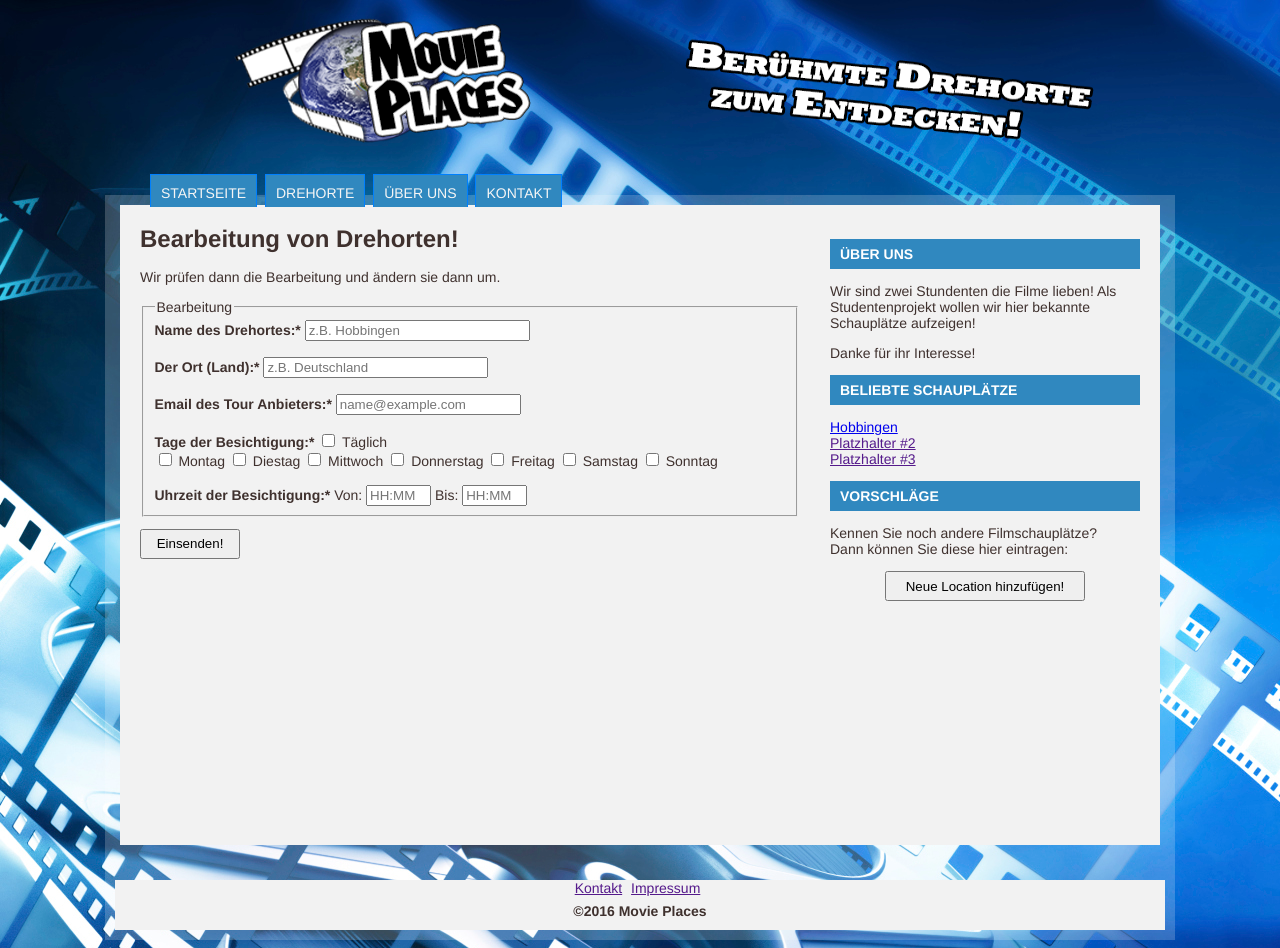
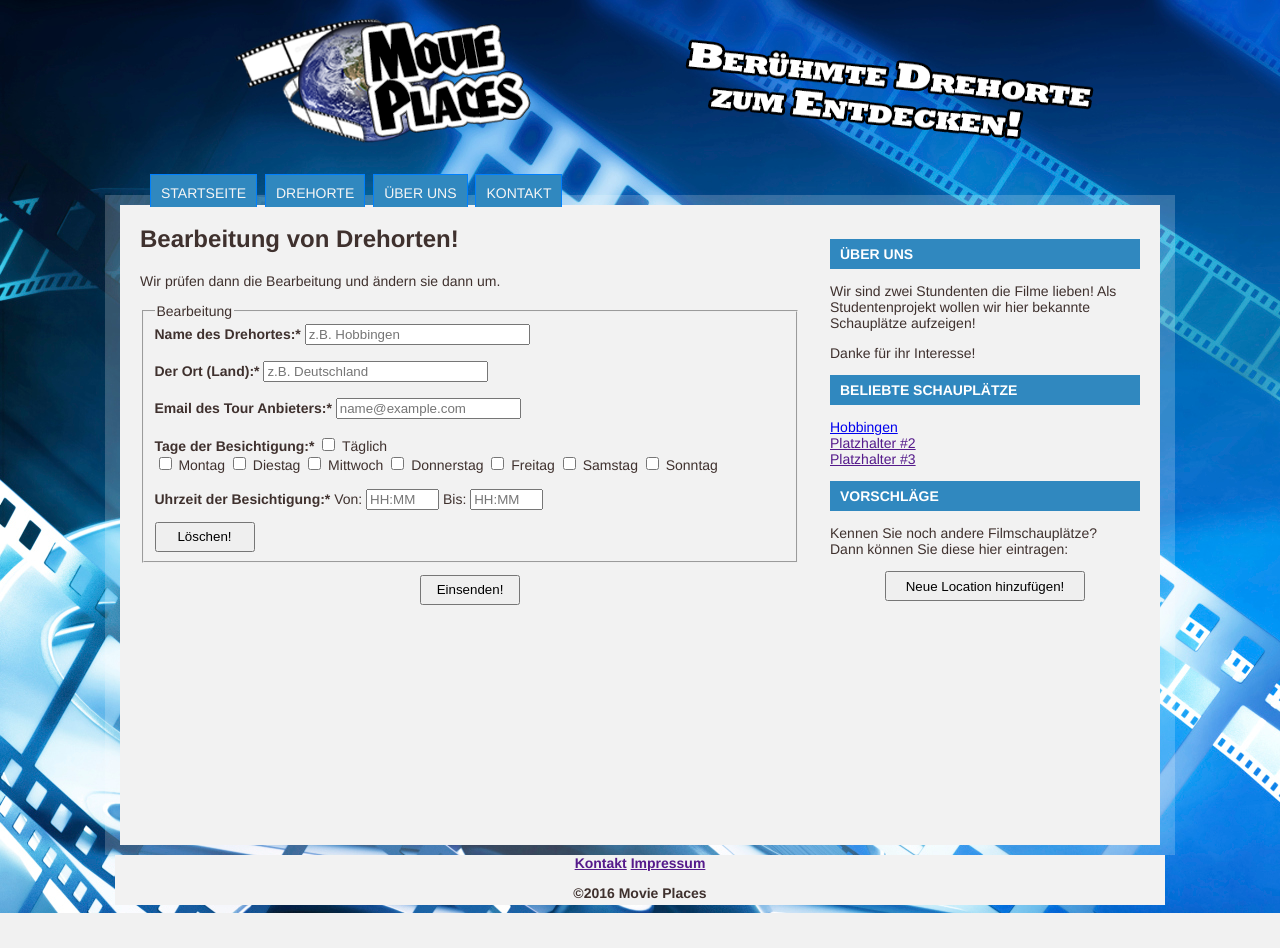
Before and after one commit to RobbieTheRabbit/MME1-Projekt, a PHP site: page /bearbeiten.html in a window 1280 px wide. After the commit the page ends 913 px from the top, so only its background shows below. Run offline with PHP 8.4, Linux system fonts and the light colour scheme.

Commit message:
Änderungen in den tags

```diff
--- a/bearbeiten.html
+++ b/bearbeiten.html
@@ -10,13 +10,13 @@
 </head>
 
 <body>
-    <div id="header">
+    <header>
 
         <a href="index.html"><img src="img/banner.png" width=1000 height=140 BORDER="0"></a>
 
-    </div>
+    </header>
 
-    <div id="navigation">
+    <nav>
         <ul>
             <li><a href="index.html"> Startseite</a></li>
             <li><a href="drehorte.html"> Drehorte</a></li>
@@ -25,11 +25,11 @@
 
         </ul>
 
-    </div>
+    </nav>
     <div id="container">
 
-        <div id="content">
-            <div id="contentleft">
+        <section>
+            <div id="sectionleft">
 
                 <h1> Bearbeitung von Drehorten!</h1>
                 <p>Wir prüfen dann die Bearbeitung und ändern sie dann um.</p>
@@ -61,11 +61,14 @@
                             <br>
                             <br> <strong>Uhrzeit der Besichtigung:* </strong>
                             Von:
-                            <input type="text" name="timefrom" size="5" placeholder="HH:MM" pattern="(?:[01]|2(?![4-9])){1}\d{1}:[0-5]{1}\d{1}" required >
+                            <input type="text" name="timefrom" size="6" placeholder="HH:MM" pattern="(?:[01]|2(?![4-9])){1}\d{1}:[0-5]{1}\d{1}" required >
                             Bis:
-                            <input type="text" name="timeto" size="5" placeholder="HH:MM" pattern="^[0-2][0-3]:[0-5][0-9]$" required>
+                            <input type="text" name="timeto" size="6" placeholder="HH:MM" pattern="^[0-2][0-3]:[0-5][0-9]$" required>
                             <br>
 
+                            <form action="#">
+                        <input type="submit" value="Löschen!" style="margin-top:12px; height: 30px; width:100px;">
+                    </form>
                     </fieldset>
 
                     <form action="#" align="center">
@@ -111,18 +114,14 @@
 
                 </div>
             </div>
-        </div>
+        </section>
     </div>
 
-    <div id="footer">
-        <div id="footercontent">
-            <ul>
-                <li><a href=""> Kontakt</a></li>
-                <li><a href=""> Impressum</a></li>
-            </ul>
+    <footer>
+                <a href=""> Kontakt</a>
+                <a href=""> Impressum</a>
             <p>&copy;2016 Movie Places</p>
-        </div>
-    </div>
+    </footer>
 </body>
 
 </html>
--- a/css/style.css
+++ b/css/style.css
@@ -5,13 +5,13 @@ body {
     image-orientation: center;
 }
 
-#header {
+header {
     width: 1000px;
     min-height: 100px;
     margin: 0 auto;
 }
 
-#navigation {
+nav{
     width: 960px;
     margin: 0 auto;
     position: relative;
@@ -20,18 +20,18 @@ body {
     right: 50px
 }
 
-#navigation u1 {
+nav u1 {
     margin: 0;
     padding: 0;
     list-style-type: none;
 }
 
-#navigation ul li {
+nav ul li {
     display: inline;
     margin-right: 4px;
 }
 
-#navigation ul li a {
+nav ul li a {
     color: whitesmoke;
     background: #3088BF;
     text-decoration: none;
@@ -72,7 +72,7 @@ td {
     border-collapse: collapse;
 }
 
-#content {
+section {
     width: 1000px;
     min-height: 600px;
     margin: 0 auto;
@@ -80,13 +80,13 @@ td {
     padding: 20px
 }
 
-#contentleft {
+#sectionleft {
     width: 660px;
     float: left;
     margin-right: 20px;
 }
 
-#contentleft h1 {
+#sectionleft h1 {
     font-size: 24px;
     margin-top: 0;
 }
@@ -120,41 +120,18 @@ td {
     margin: 0 0 7px 0;
 }
 
-#footer {
-    overflow: auto;
-    width: 1050px;
-    margin: 0 auto;
-    padding: 10px;
-    background: url('../img/main.png');
-}
 
-#footercontent {
+
+footer{
     width: 1050px;
     min-height: 50px;
     margin: 0 auto;
+    font-weight:bold;
     text-align: center;
     background: #F2F2F2;
 }
 
-#footer ul {
-    margin: 15px 0 0 0;
-    padding: 0;
-    list-style-type: none;
-}
 
-#footer ul li {
-    display: inline;
-    margin-right: 5px;
-}
-
-#footer ul li a:hover {
-    text-decoration: underline;
-}
-
-#footer p {
-    font-weight: bold;
-    margin-top: 7px;
-}
 
 /*Tabellen*/
 .tg {
```
Also changed, not shown: about.html (+11 -15 lines), contact.html (+11 -15 lines), drehorte.html (+13 -16 lines), eintragen.html (+13 -17 lines), hobbingen.html (+11 -15 lines), index.html (+12 -16 lines).
